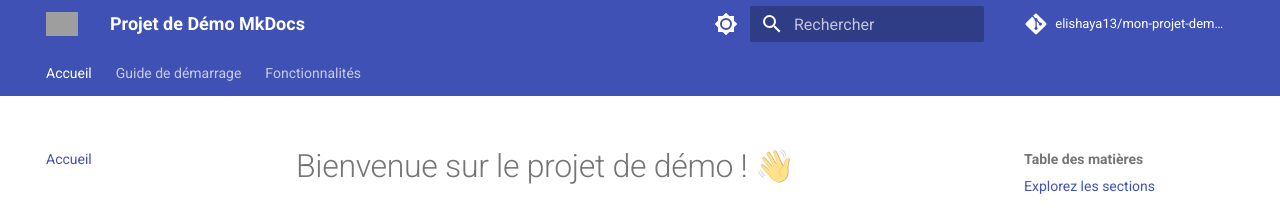
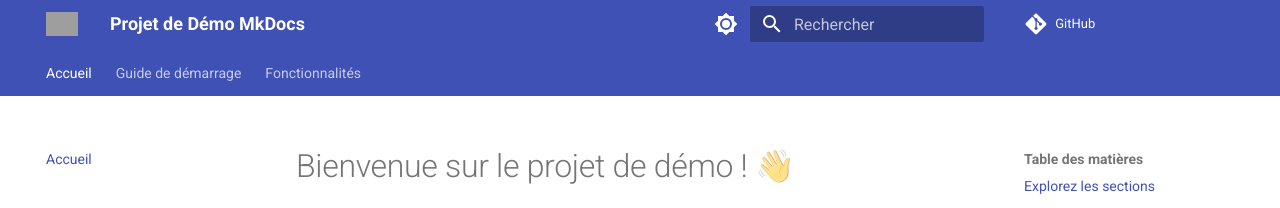
Before and after one commit to Elishaya13/mon-projet-demo-mkdocss, an MkDocs documentation site: the page built from docs/index.md, in a window 1280 px wide. Shown: the top 208 px of the page. Built offline with MkDocs 1.6.1 and Material for MkDocs 9.7.7, drawn with Linux system fonts in a browser that asks for light colours; comment, search, counter and statistics services are not loaded; grey boxes are pictures that could not be loaded.

Commit message:
Update mkdocs.yml

```diff
--- a/mkdocs.yml
+++ b/mkdocs.yml
@@ -3,52 +3,52 @@ site_name: Projet de Démo MkDocs
 site_author: Angie Pons
 site_description: Une démonstration de la puissance de MkDocs avec le thème Material.
 
-# Lien vers le dépôt (optionnel, mais recommandé)
-repo_url: https://github.com/votre-nom/mon-super-projet
-repo_name: elishaya13/mon-projet-demo-mkdocs
+# Lien vers le dépôt
+repo_url: https://github.com/elishaya13/mon-projet-demo-mkdocs
 
 # --- Thème et fonctionnalités ---
 theme:
   name: material
-  language: fr # Pour avoir les textes de l'interface en français
-  logo: assets/logo.svg # Optionnel : ajoutez un logo dans docs/assets/
+  language: fr
+  logo: assets/logo.svg
   palette:
-    # Mode clair / sombre automatique
+    # Mode clair
     - media: "(prefers-color-scheme: light)"
       scheme: default
       toggle:
         icon: material/brightness-7
         name: Passer au mode sombre
+    # Mode sombre
     - media: "(prefers-color-scheme: dark)"
       scheme: slate
       toggle:
         icon: material/brightness-4
         name: Passer au mode clair
   features:
-    - navigation.tabs # Affiche les sections principales comme des onglets
-    - navigation.sections # Permet de regrouper les pages dans le menu
-    - navigation.top # Ajoute un bouton "Retour en haut"
-    - search.suggest # Suggère des résultats pendant la frappe
-    - content.code.copy # Ajoute un bouton pour copier le code
+    - navigation.tabs
+    - navigation.sections
+    - navigation.top
+    - search.suggest
+    - content.code.copy
 
-# --- Extensions Markdown pour plus de fonctionnalités ---
+# --- Extensions Markdown ---
 markdown_extensions:
-  - admonition # Blocs d'information (note, warning, etc.)
-  - pymdownx.details # Blocs de contenu dépliables
-  - pymdownx.superfences # Support avancé pour les blocs de code
-  - pymdownx.tabbed: # Onglets de contenu dans une page
+  - admonition
+  - pymdownx.details
+  - pymdownx.superfences
+  - pymdownx.tabbed:
       alternate_style: true
   - pymdownx.emoji:
       emoji_index: !!python/name:material.extensions.emoji.twemoji
       emoji_generator: !!python/name:material.extensions.emoji.to_svg
-  - pymdownx.smartsymbols # Convertit -- en – ou -> en →
+  - pymdownx.smartsymbols
   - toc:
-      permalink: true # Ajoute un lien direct vers chaque titre
+      permalink: true
 
 # --- Plugins ---
 plugins:
-  - search # Plugin de recherche intégré (indispensable)
-  - mermaid2 # Pour générer des diagrammes à partir de texte
+  - search
+  - mermaid2
 
 # --- Structure de la navigation ---
 nav:
```
